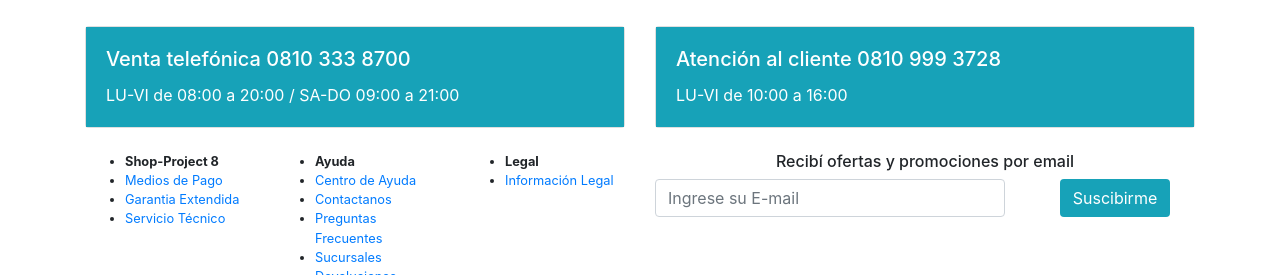
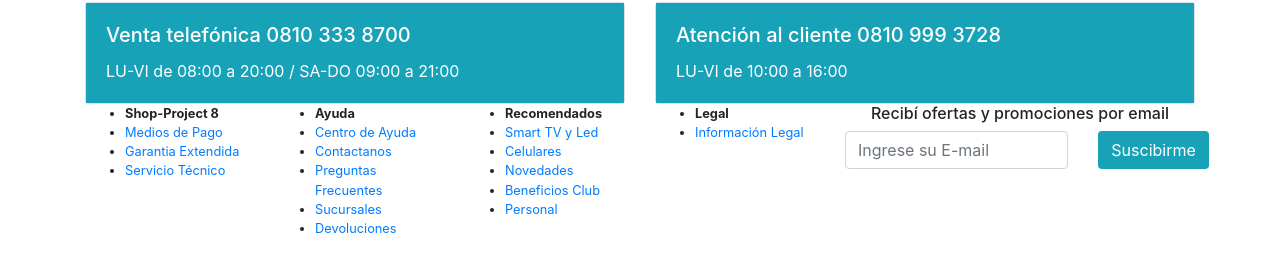
Before and after one commit to matias89/rc-shop-com-8, a website: page index.html in a window 1280 px wide. Shown: the part 564-839 px from the top of the page. Drawn offline with nearby package versions, Linux system fonts and the light colour scheme; no server answers.

Commit message:
Footer (#26)
* Incomplete JSON and Images were added

* WIP-folder images were modified

* Images Folder was changed to products and the JSON was completed

* underscore were added

* properties were fixed

* underscores were added

* WIP: createModal

* WIP-Function createModal was improved

* Function showModal and FontAwesome link were added

* Promise was added

* fixed some errors

* conflicts solved in HTML and promise OpenModal fixed

* fixed promise and showModal function

* WIP with the spinner. I have problems with the validate function

* Promise includes spinner

* Images replaces icons. Error and Success images were added

* conflicts in view.js were solved

* modalContainer and spinnerContainer were moved to Cart.html

* remove functions in view js

* CheckedShoppingCart and createDetailView were added

* Footer were added to cart and detail

* image was changed

* prueba

* conflict solved and function in detail.html was removed

* detailview added to detail.html

```diff
--- a/index.html
+++ b/index.html
@@ -155,12 +155,11 @@
            </a>
        </div>
      </div>
-     <div id="cards-list" class="container">
-       <div id="rowCard" class="row"></div>
-     </div>
-     <footer class="container">
+     <div id="cards-list" class="container"></div>
+<footer>
+  <div class="container">
     <!--  Informacion Telefonica  -->
-        <div class="row mt-4 mb-4">
+    <div class="row">
       <div class="col-sm-6">
         <div class="card">
           <div class="card-body bg-info">
@@ -178,6 +177,8 @@
         </div>
       </div>
     </div>
+    <!-- Fin de Informacion Telefonica-->
+    <!-- Empieza Informacion Extra   -->
     <div>
       <div class="row">
           <div class="col-md-2">
@@ -200,11 +201,21 @@
           </div>
           <div class="col-md-2">
             <ul>
+                <li class="small"> <b>Recomendados</b></li>
+                <li class="small"><a href="">Smart TV y Led</a></li>
+                <li class="small"><a href="">Celulares</a></li>
+                <li class="small"><a href="">Novedades</a></li>
+                <li class="small"><a href="">Beneficios Club</a></li>
+                <li class="small"><a href="">Personal</a></li>
+            </ul>
+          </div>
+          <div class="col-md-2">
+            <ul>
               <li class="small"> <b>Legal</b></li>
               <li class="small"><a href="">Información Legal</a></li>
             </ul>
           </div>
-                    <div class="col-md-6">
+          <div class="col-md-4">
             <div class=" text-center">
                     <h6>Recibí ofertas y promociones por email</h6>
                 <div class="row">
@@ -230,8 +241,6 @@
       <a target="_blank" href="https://www.facebook.com/"><i class="fab fa-facebook-square"></i> </a>
       <a target="_blank" href="https://www.youtube.com"><i class="fab fa-youtube"></i></a>
       <a target="_blank" href="https://www.instagram.com"><i class="fab fa-instagram"></i></a>
-                </div>
-        </div>
             </div>
     </div>
     <div class="row">
--- a/js/shop.js
+++ b/js/shop.js
@@ -93,5 +93,3 @@ const shop = (() => {
         getProductsCart
     }
 })();
-// shop.getProducts();
-// shop.getProduct(3);
```
Also changed, not shown: detail.html (+16 -6 lines). Lines whose indentation alone changed are shown as unchanged.
